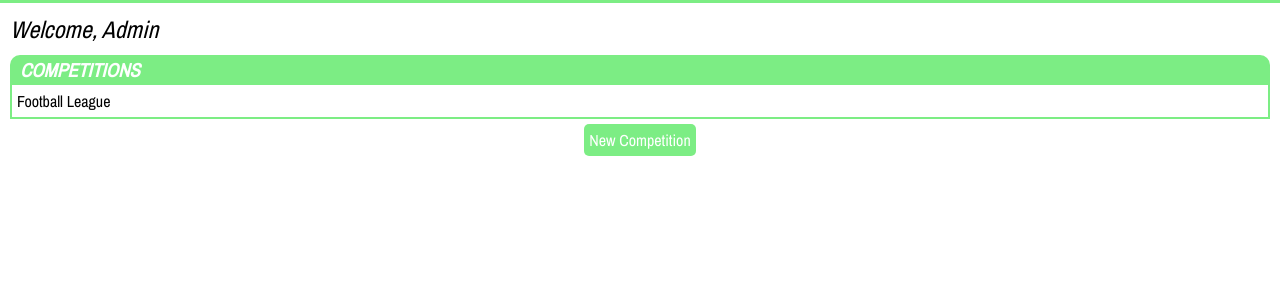
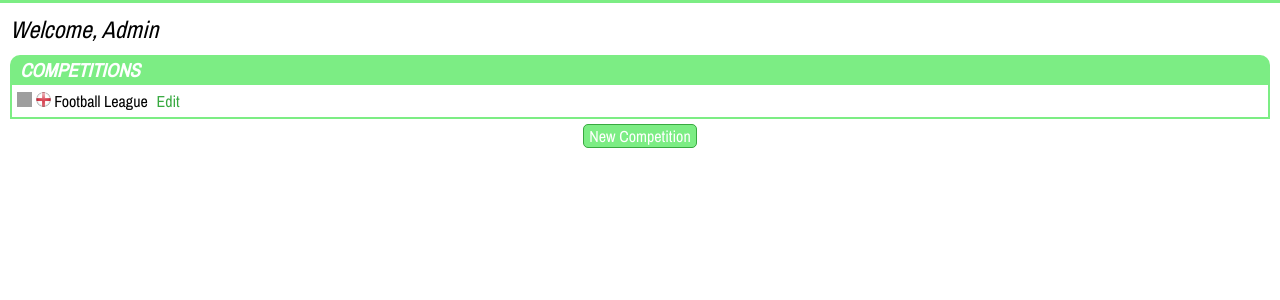
Before and after one commit to andrewhstead/sports-administrator, a Django app: page /cms/ in a window 1280 px wide. Shown: the part 52-352 px from the top of the page. Run offline with Django 3.2, Linux system fonts and the light colour scheme; a user stored in the database is signed in; data comes from the database, SQL or seed files in the repository; both versions use the stored data as it was after the commit; grey boxes are pictures that could not be loaded.

Commit message:
Added form to create a new competition.

```diff
--- a/cms/templates/cmshome.html
+++ b/cms/templates/cmshome.html
@@ -30,7 +30,11 @@
 
                 {% for competition in competitions %}
 
-                    {{ competition.name }}<br />
+                    <div class="list-item">
+                        <img class="icon-image" src="{{ MEDIA_URL }}{{ competition.sport.icon }}" />
+                        <img class="icon-image" src="{{ MEDIA_URL }}{{ competition.country.flag }}" />
+                        {{ competition.name }} <a class="list-link" href="">Edit</a>
+                    </div>
 
                 {% endfor %}
 
@@ -42,12 +46,10 @@
 
         </div>
 
-        <div class="cms-button">
-
+        <div class="cms-link-button">
             <a href="{% url 'new_competition' %}">
                 New Competition
             </a>
-
         </div>
 
     </section>
--- a/cms/views.py
+++ b/cms/views.py
@@ -2,8 +2,9 @@ from django.shortcuts import render, redirect
 from data.models import Sport, Country, Competition
 from django.template.context_processors import csrf
 from django.contrib import auth, messages
+from django.contrib.auth.decorators import login_required
 from django.urls import reverse
-from .forms import LoginForm
+from .forms import LoginForm, NewCompetitionForm
 
 # Create your views here.
 def cms_home(request):
@@ -43,6 +44,25 @@ def login(request):
     return render(request, 'login.html', args)
 
 
+@login_required(login_url='/login/')
 def new_competition(request):
 
-    return render(request, "new_competition.html")
+    if request.method == 'POST':
+        form = NewCompetitionForm(request.POST, request.FILES)
+        if form.is_valid():
+            form.save()
+            messages.success(request, 'Competition has been created.')
+            return redirect(reverse('cms_home'))
+        else:
+            messages.error(request, 'Sorry, we were unable to create the competition. Please try again.')
+
+    else:
+        form = NewCompetitionForm()
+
+    args = {
+        'form': form,
+        'button_text': 'Create Competition'
+    }
+
+    args.update(csrf(request))
+    return render(request, 'new_competition.html', args)
--- a/data/models.py
+++ b/data/models.py
@@ -27,6 +27,7 @@ class Competition(models.Model):
     name = models.CharField(max_length=100)
     sport = models.ForeignKey(Sport, related_name='competitions', on_delete=models.CASCADE)
     country = models.ForeignKey(Country, related_name='competitions', on_delete=models.CASCADE)
+    is_active = models.BooleanField(default=True)
 
     def __str__(self):
         return self.name
--- a/static/css/default.css
+++ b/static/css/default.css
@@ -49,18 +49,58 @@ h1 {
     border: 2px solid #7ced84;
     border-top: 0;
 }
+.cms-link-button {
+    text-align: center;
+    margin: 5px auto;
+    background-color: #7ced84;
+    width: fit-content;
+    padding: 0 5px;
+    border-radius: 5px;
+    border: 1px solid #38a940;
+}
+.cms-link-button:hover {
+    background-color: #6bdc73;
+}
+.cms-link-button:active {
+    background-color: #49ba51;
+}
+.cms-link-button a {
+    text-decoration: none;
+    color: white;
+}
+.cms-link-button a:hover {
+    text-decoration: underline;
+}
 .cms-button {
     text-align: center;
     margin: 5px auto;
     background-color: #7ced84;
     width: fit-content;
-    padding: 5px;
+    padding: 0 5px;
     border-radius: 5px;
+    border: 1px solid #38a940;
+    color: white;
+    font-family: 'Archivo Narrow';
+    font-size: 1em;
 }
-.cms-button a {
-    text-decoration: none;
-    color: white;
-}
-.cms-button a:hover {
+.cms-button:hover {
+    background-color: #6bdc73;
     text-decoration: underline;
 }
+.cms-button:active {
+    background-color: #49ba51;
+    outline: none;
+}
+
+.list-link {
+    margin-left: 5px;
+    color: #38a940;
+    text-decoration: none;
+}
+.list-link:hover {
+    text-decoration: underline;
+}
+
+#default-form label {
+    display: block;
+}
```
Also changed, not shown: cms/forms.py (+14 -0 lines), cms/templates/new_competition.html (+8 -1 lines), data/migrations/0008_competition_is_active.py (added), db.sqlite3.
